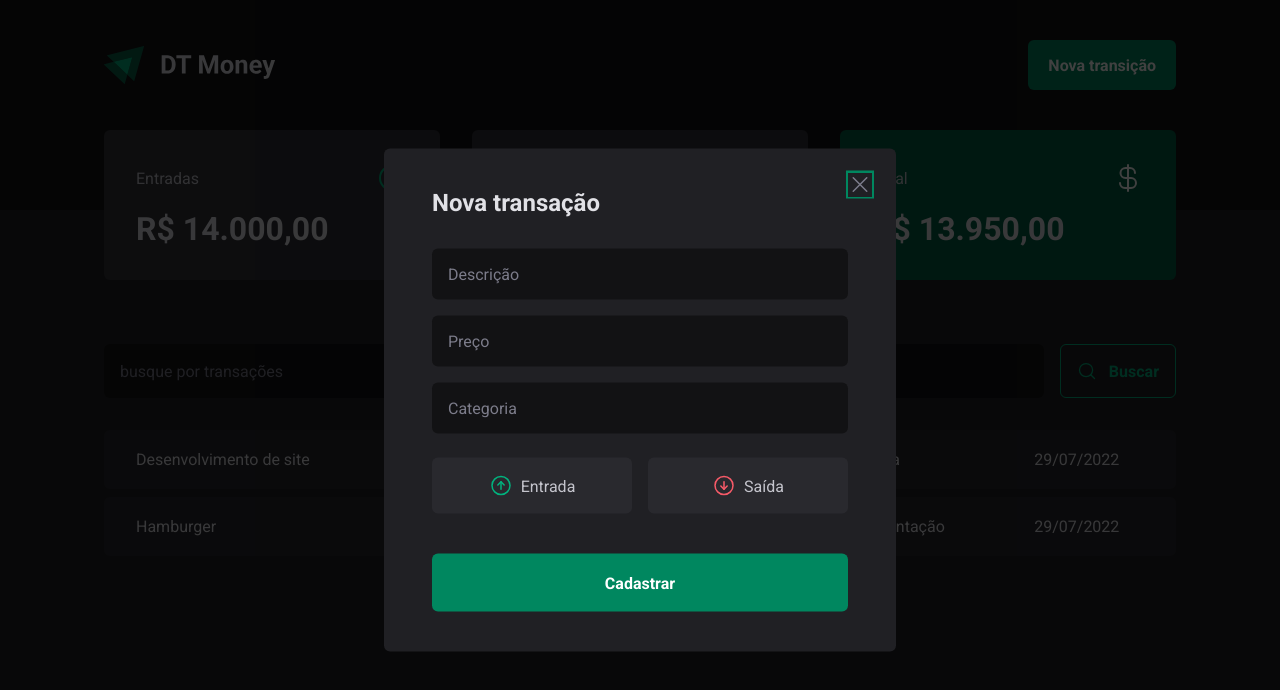
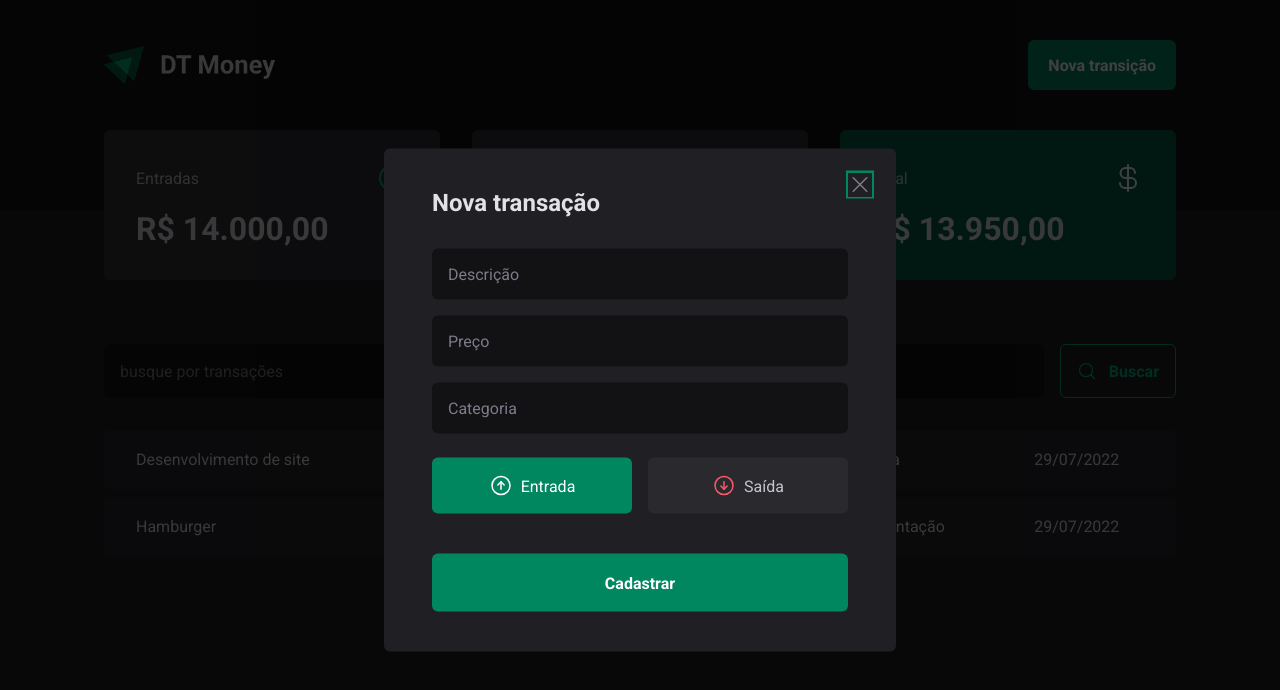
Before and after one commit to Massaronii/03-dt-money, a React (Vite) app: page / in a window 1280 px wide. Both pictures are taken after a click on the button "Nova transição". Shown: the top 690 px of the page. Built offline with nearby package versions, Linux system fonts and the light colour scheme; data requests are answered from the project's data file.

Commit message:
:heavy_plus_sign: axios

```diff
--- a/package.json
+++ b/package.json
@@ -14,6 +14,7 @@
     "@hookform/resolvers": "^3.4.0",
     "@radix-ui/react-dialog": "^1.0.5",
     "@radix-ui/react-radio-group": "^1.1.3",
+    "axios": "^1.7.1",
     "phosphor-react": "^1.4.1",
     "react": "^18.2.0",
     "react-dom": "^18.2.0",
--- a/src/components/NewTransactionModal/index.tsx
+++ b/src/components/NewTransactionModal/index.tsx
@@ -2,7 +2,7 @@
 import { Overlay, Content, CloseButton, TransactionType, TransactionTypeButton } from "./styles";
 import { ArrowCircleDown, ArrowCircleUp, X } from "phosphor-react";
 import * as z from "zod";
-import { useForm } from "react-hook-form";
+import { Controller, useForm } from "react-hook-form";
 import { zodResolver } from "@hookform/resolvers/zod";
 
 const newTransactionFormSchema = z.object({
@@ -15,8 +15,11 @@
 type NewTransactionFormInputs = z.infer<typeof newTransactionFormSchema>;
 
 export function NewTransactionModal() {
-  const {register, handleSubmit, formState: {isSubmitting}} = useForm<NewTransactionFormInputs>({
-    resolver: zodResolver(newTransactionFormSchema)
+  const {control ,register, handleSubmit, formState: {isSubmitting}} = useForm<NewTransactionFormInputs>({
+    resolver: zodResolver(newTransactionFormSchema),
+    defaultValues: {
+      type: "income"
+    }
   })
 
  async function handleCreateNewTransaction(data: NewTransactionFormInputs){
@@ -55,7 +58,12 @@
             required
           />
 
-          <TransactionType>
+        <Controller
+          control={control}
+          name="type"
+          render={({field}) => {
+            return (
+              <TransactionType onValueChange={field.onChange} value={field.value}>
                 <TransactionTypeButton variant="income" value="income">
                   <ArrowCircleUp size={24} />
                   Entrada
@@ -66,6 +74,9 @@
                   Saída
                 </TransactionTypeButton>
               </TransactionType>
+            )
+          }}
+        />
 
           <button type="submit" disabled={isSubmitting}>Cadastrar</button>
         </form>
--- a/src/contexts/TransactionsContext.tsx
+++ b/src/contexts/TransactionsContext.tsx
@@ -12,7 +12,8 @@
 
 
 interface TransactionsContextType {
-  transactions: Transactions[];
+  transactions: Transactions[]
+  fetchTransactions: (query?: string) => Promise<void>;
 }
 
 interface TransactionsProviderProps {
@@ -25,19 +26,26 @@
 
   const [transactions, setTransactions] = useState<Transactions[]>([])
 
-  async function loadTransactions() {
-    const response = await fetch("http://localhost:3333/transactions")
+  async function fetchTransactions(query?: string) {
+
+    const url = new URL("http://localhost:3333/transactions")
+
+    if(query) {
+      url.searchParams.append("q", query)
+    }
+
+    const response = await fetch(url)
     const data = await response.json()
 
     setTransactions(data)
   }
 
   useEffect(() => {
-    loadTransactions()
+    fetchTransactions()
   }, [])
 
   return (
-    <TransactionContext.Provider value={{ transactions }}>
+    <TransactionContext.Provider value={{ transactions, fetchTransactions }}>
       {children}
     </TransactionContext.Provider>
   )
--- a/src/pages/Transactions/components/SearchForm/index.tsx
+++ b/src/pages/Transactions/components/SearchForm/index.tsx
@@ -3,6 +3,8 @@
 import * as z from "zod";
 import {zodResolver} from "@hookform/resolvers/zod"
 import { useForm } from "react-hook-form";
+import { useContext } from "react";
+import { TransactionContext } from "../../../../contexts/TransactionsContext";
 
 const searchFormSchema = z.object({
   query: z.string()
@@ -11,13 +13,15 @@
 type SearchFormInputs = z.infer<typeof searchFormSchema>
 
 export function SearchForm(){
+
+  const { fetchTransactions} = useContext(TransactionContext)
+
   const { register, handleSubmit, formState: {isSubmitting} } = useForm<SearchFormInputs>({
     resolver: zodResolver(searchFormSchema)
   })
 
   async function handleSearchTransactions(data: SearchFormInputs) {
-    await new Promise(resolve => setTimeout(resolve, 2000))
-
+    await fetchTransactions(data.query)
   }
 
   return (
```
Also changed, not shown: 1 other file (tests, documents, lock files or other folders). Lines whose indentation alone changed are shown as unchanged.
